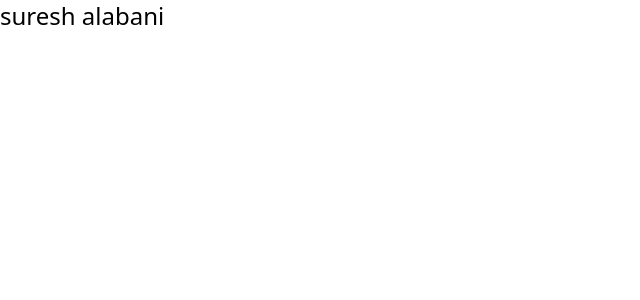
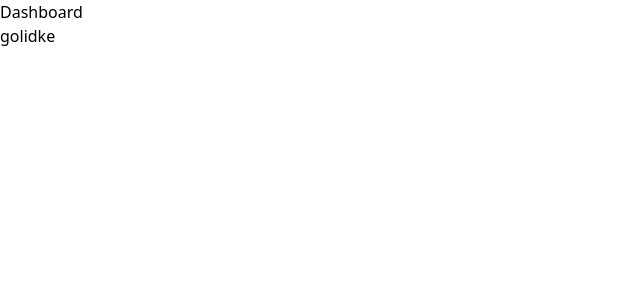
Before and after one commit to SURESH2218/mernBlog, a React (Vite) app: page /dashboard in a window 1280 px wide. Shown: the top 300 px of the page, without its empty margins (0-640 px from the left). Built offline with nearby package versions, Linux system fonts and the light colour scheme.

Commit message:
router setup done

```diff
--- a/package.json
+++ b/package.json
@@ -11,7 +11,8 @@
   },
   "dependencies": {
     "react": "^18.3.1",
-    "react-dom": "^18.3.1"
+    "react-dom": "^18.3.1",
+    "react-router-dom": "^6.26.0"
   },
   "devDependencies": {
     "@types/react": "^18.3.3",
--- a/src/App.jsx
+++ b/src/App.jsx
@@ -1,8 +1,23 @@
+import { BrowserRouter, Routes, Route } from "react-router-dom";
+import Home from "./pages/Home";
+import About from "./pages/About";
+import Dashboard from "./pages/Dashboard";
+import SignUp from "./pages/SignUp";
+import SignIn from "./pages/SignIn";
+import Projects from "./pages/Projects";
+
 function App() {
   return (
-    <div>
-      <p className="text-black text-2xl">suresh alabani</p>
-    </div>
+    <BrowserRouter>
+      <Routes>
+        <Route path="/" element={<Home />} />
+        <Route path="/about" element={<About />} />
+        <Route path="/signup" element={<SignUp />} />
+        <Route path="/dashboard" element={<Dashboard />} />
+        <Route path="/signin" element={<SignIn />} />
+        <Route path="/projects" element={<Projects />} />
+      </Routes> golidke
+    </BrowserRouter>
   );
 }
 
--- /dev/null
+++ b/src/pages/About.jsx
@@ -0,0 +1,7 @@
+import React from "react";
+
+const About = () => {
+  return <div>About</div>;
+};
+
+export default About;
--- /dev/null
+++ b/src/pages/Dashboard.jsx
@@ -0,0 +1,7 @@
+import React from "react";
+
+const Dashboard = () => {
+  return <div>Dashboard</div>;
+};
+
+export default Dashboard;
--- /dev/null
+++ b/src/pages/Home.jsx
@@ -0,0 +1,7 @@
+import React from "react";
+
+const Home = () => {
+  return <div>Home</div>;
+};
+
+export default Home;
--- /dev/null
+++ b/src/pages/Projects.jsx
@@ -0,0 +1,7 @@
+import React from "react";
+
+const Projects = () => {
+  return <div>Projects</div>;
+};
+
+export default Projects;
--- /dev/null
+++ b/src/pages/SignIn.jsx
@@ -0,0 +1,7 @@
+import React from "react";
+
+const SignIn = () => {
+  return <div>SignIn</div>;
+};
+
+export default SignIn;
--- /dev/null
+++ b/src/pages/SignUp.jsx
@@ -0,0 +1,7 @@
+import React from "react";
+
+const SignUp = () => {
+  return <div>SignUp</div>;
+};
+
+export default SignUp;
```
Also changed, not shown: 1 other file (tests, documents, lock files or other folders).
